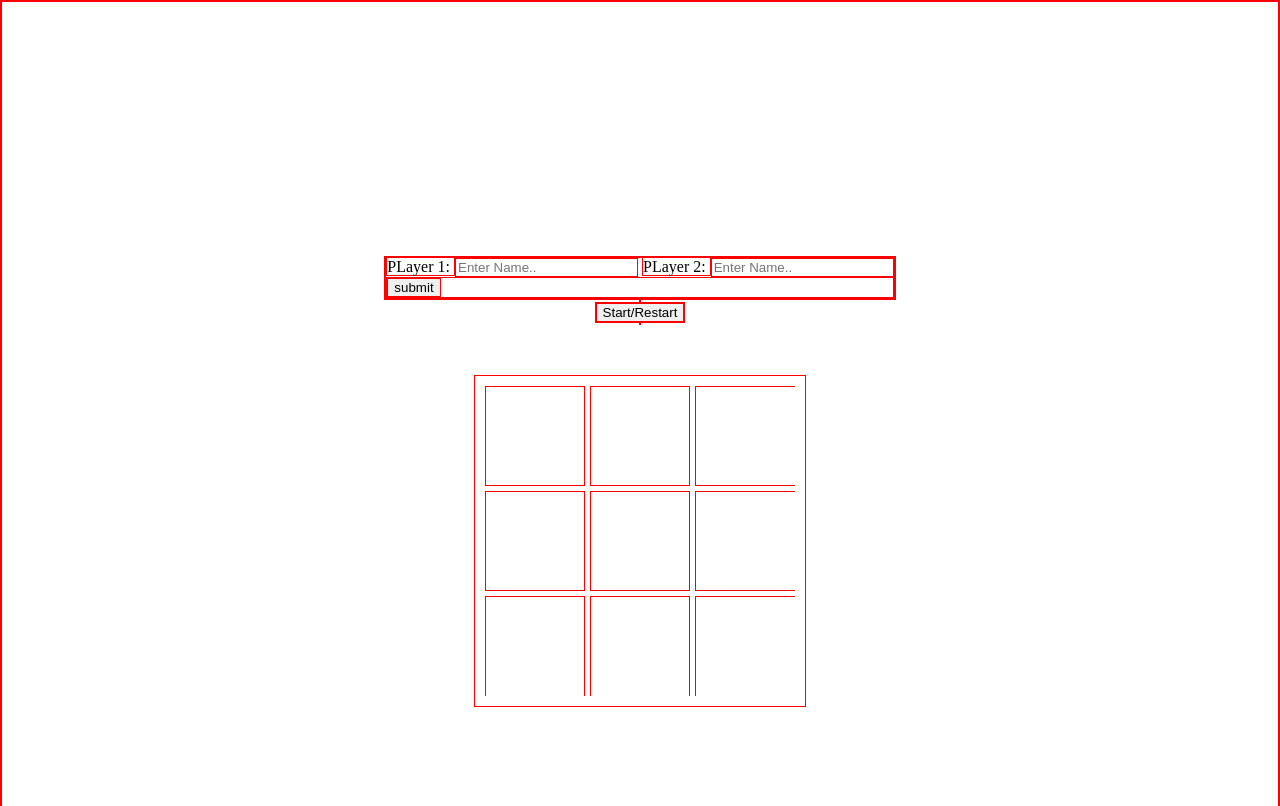
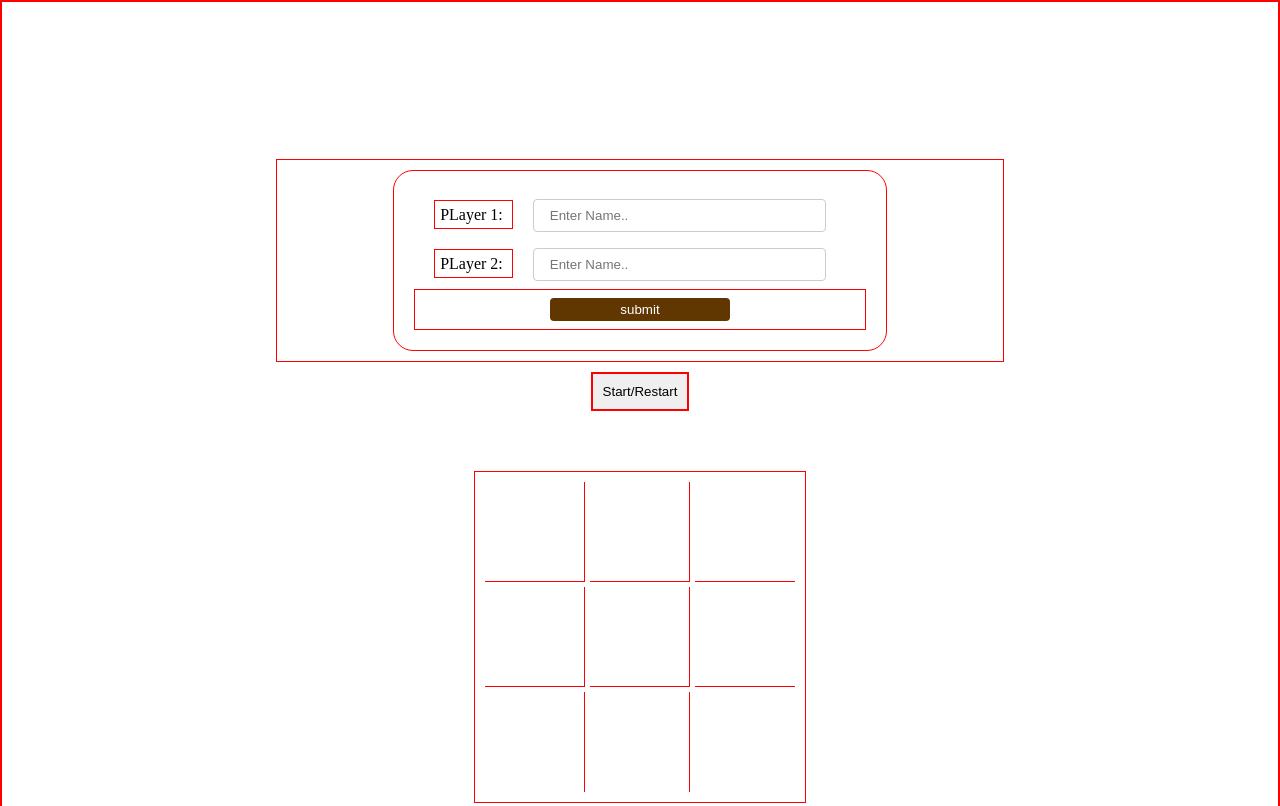
Before and after one commit to CalyWorld/Tic-Tac-Toe, a plain HTML site: page index.html in a window 1280 px wide. Shown: the top 806 px of the page. Drawn offline with Linux system fonts and the light colour scheme.

Commit message:
styled the forms, status display

```diff
--- a/styles.css
+++ b/styles.css
@@ -11,6 +11,69 @@
     margin: 0px;
     padding: 0px;
     height: 120vh;
+
+  }
+
+  #button-container{
+    margin: 10px;
+  }
+  #startbutton{
+    padding:10px;
+  }
+  #form-container{
+    display: flex;
+    justify-content: center;
+    padding: 10px;
+  }
+  #form{
+    border-radius: 20px;
+    width: 70%;
+    padding: 20px;
+  }
+  label{
+    padding:5px;
+    margin:20px;
+  }
+  input[type=text], select{
+    width: 65%;
+    padding: 8px 16px;
+    margin: 8px 0;
+    display: inline-block;
+    border: 1px solid #ccc;
+    border-radius: 4px;
+    box-sizing: border-box;
+  }
+  #form-submit{
+    display: flex;
+    justify-content: center;
+    align-items: center;
+  }
+  input[id=submit] {
+    width: 40%;
+    background-color: #603601;
+    color: white;
+    padding: 4px 8px;
+    margin: 8px 0;
+    border: none;
+    border-radius: 4px;
+    cursor: pointer;
+  }
+  #folder{
+    display: none;
+    margin:20px;
+    width: 50%;
+    padding: 10px;
+  }
+
+  p{
+    padding: 10px;
+    margin: 10px;
+  }
+  #statusMessage{
+    display: none;
+    margin:20px;
+    padding:20px;
+    font-family: 'Courier New', Courier, monospace;
   }
 
   #grid-container{
@@ -18,8 +81,6 @@
      gap:5px;
      justify-content:center;
      margin-top:50px;
-     /* width:500px;
-     height:500px; */
      grid-template-columns: repeat(3, 1fr);
      grid-template-rows: 1fr 1fr;
      padding: 10px;
@@ -27,9 +88,9 @@
   .cell{
       width:100px;
       height: 100px;
-      /* display: flex; */
-      /* justify-content: center;
-      align-items: center; */
-      /* border-top: none;
-      border-left: none; */
+      display: flex;
+      justify-content: center;
+      align-items: center;
+      border-top: none;
+      border-left: none;
   }
```
